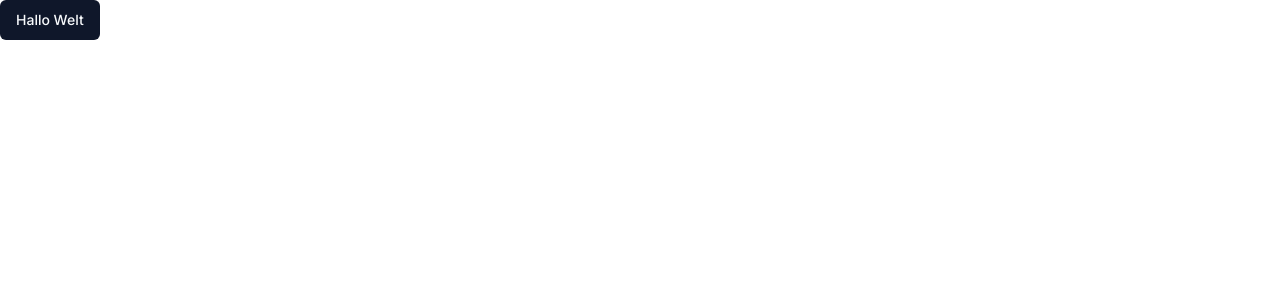
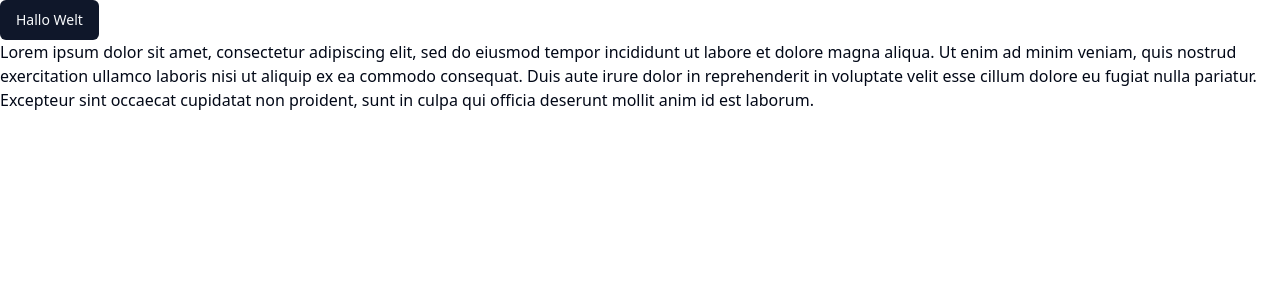
Before and after one commit to Gid3onJura/nextjs-auth, a Next.js app: page / in a window 1280 px wide. Shown: the top 300 px of the page. Built offline with nearby package versions, Linux system fonts and the light colour scheme.

Commit message:
import font

```diff
--- a/app/layout.tsx
+++ b/app/layout.tsx
@@ -1,22 +1,29 @@
-import type { Metadata } from "next";
-import { Inter } from "next/font/google";
-import "./globals.css";
+import type { Metadata } from "next"
+import { Inter } from "next/font/google"
+import { Nunito as NunitoFont } from "next/font/google"
+import "./globals.css"
+import { cn } from "@/lib/utils"
 
-const inter = Inter({ subsets: ["latin"] });
+const inter = Inter({ subsets: ["latin"] })
+
+const nunitoFont = NunitoFont({
+  subsets: ["latin"],
+  variable: "--nunito-font",
+})
 
 export const metadata: Metadata = {
-  title: "Create Next App",
-  description: "Generated by create next app",
-};
+  title: "NextJs Authentication",
+  description: "NextJs Authentication",
+}
 
 export default function RootLayout({
   children,
 }: Readonly<{
-  children: React.ReactNode;
+  children: React.ReactNode
 }>) {
   return (
-    <html lang="en">
-      <body className={inter.className}>{children}</body>
+    <html lang="de">
+      <body className={cn("min-h-screen bg-background antialiased", nunitoFont.variable)}>{children}</body>
     </html>
-  );
+  )
 }
--- a/app/page.tsx
+++ b/app/page.tsx
@@ -2,8 +2,15 @@ import { Button } from "@/components/ui/button"
 
 export default function Home() {
   return (
-    <>
+    <div>
       <Button>Hallo Welt</Button>
-    </>
+      <p>
+        Lorem ipsum dolor sit amet, consectetur adipiscing elit, sed do eiusmod tempor incididunt ut labore et dolore
+        magna aliqua. Ut enim ad minim veniam, quis nostrud exercitation ullamco laboris nisi ut aliquip ex ea commodo
+        consequat. Duis aute irure dolor in reprehenderit in voluptate velit esse cillum dolore eu fugiat nulla
+        pariatur. Excepteur sint occaecat cupidatat non proident, sunt in culpa qui officia deserunt mollit anim id est
+        laborum.
+      </p>
+    </div>
   )
 }
--- a/tailwind.config.ts
+++ b/tailwind.config.ts
@@ -1,4 +1,5 @@
 import type { Config } from "tailwindcss"
+import { fontFamily } from "tailwindcss/defaultTheme"
 
 const config = {
   darkMode: ["class"],
@@ -19,6 +20,9 @@ const config = {
       },
     },
     extend: {
+      fontFamily: {
+        nunito: ["var(--nunito-font)", ...fontFamily.sans],
+      },
       colors: {
         border: "hsl(var(--border))",
         input: "hsl(var(--input))",
```
Also changed, not shown: 1 other file (tests, documents, lock files or other folders).
